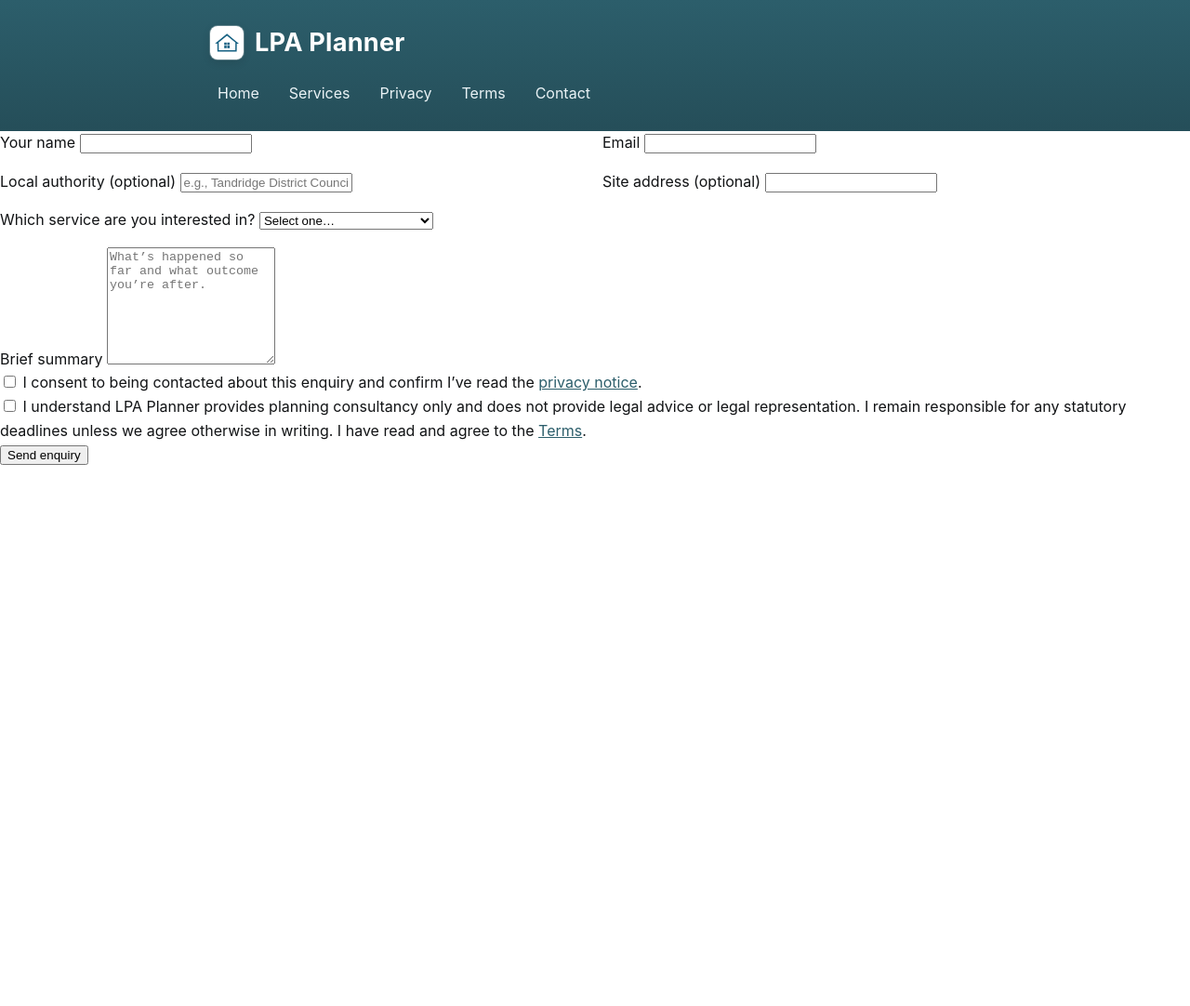
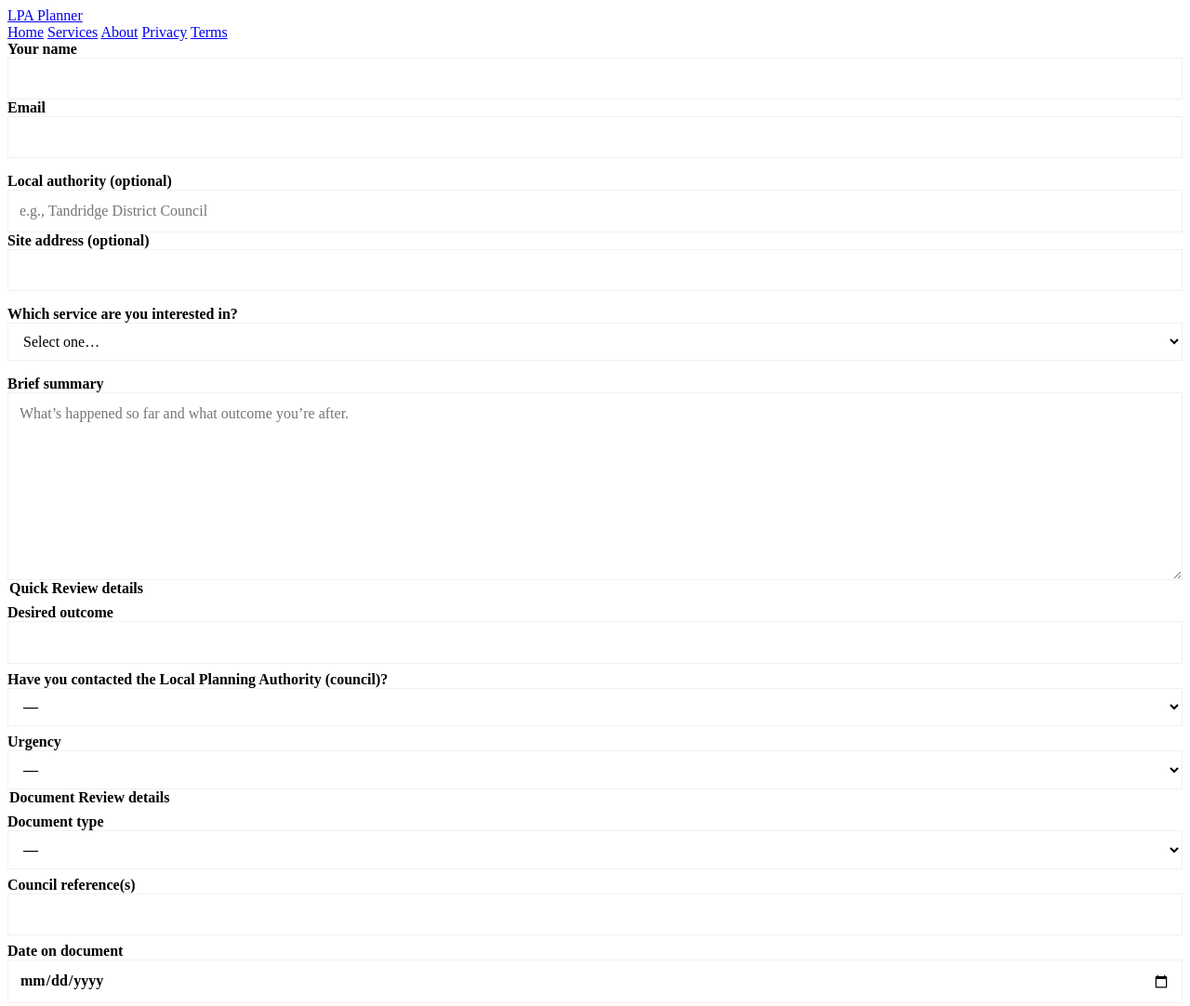
Before and after one commit to LPA-Planner/lpa-website, a plain HTML site: page enquiries.html in a window 1280 px wide. Shown: the top 1082 px of the page at 93% size. Before the commit the page ends 800 px from the top, so only its background shows below. Drawn offline with Linux system fonts and the light colour scheme.

Commit message:
Update enquiries.html

```diff
--- a/enquiries.html
+++ b/enquiries.html
@@ -1,32 +1,57 @@
-<!DOCTYPE html>
+<!doctype html>
 <html lang="en">
 <head>
-  <link rel="stylesheet" href="/assets/css/style.css" />
-  <meta charset="UTF-8" />
+  <meta charset="utf-8" />
   <meta name="viewport" content="width=device-width, initial-scale=1" />
-  <title>LPA Planner – Planning Enforcement Specialist</title>
+  <title>LPA Planner · New Enquiry</title>
 
-  <!-- Header -->
-  <header class="header">
+  <!-- This page uses ONLY the classes and tokens defined in your existing site stylesheet. -->
+  <style>
+    /* Minimal, form-only styling that plays nicely with your base theme */
+    form { width:100%; }
+    form label{ display:block; font-weight:600; margin-top: var(--space-1); }
+    form input,
+    form select,
+    form textarea{
+      display:block;
+      width:100%;
+      max-width:100%;
+      box-sizing:border-box;
+      padding:.65rem .75rem;
+      border:1px solid #eef1f3;
+      border-radius: var(--radius);
+      font:inherit;
+      line-height:1.4;
+      background:#fff;
+    }
+    form textarea{ resize: vertical; }
+    form button[type="submit"]{ margin-top: var(--space-2); }
+    /* Tiny helper so legends look like section titles within cards */
+    fieldset{ border:0; padding:0; margin: var(--space-2) 0 0 0; }
+    legend{ font-weight:700; margin-bottom:.5rem; }
+  </style>
+</head>
+<body>
+  <!-- Header copied to match the site's style.css classes -->
+  <header class="header" role="banner">
     <div class="container">
       <a class="brand" href="/">
-        <div class="brand-logo" aria-hidden="true">
-          <img src="/assets/img/logo-mark.svg" alt="LPA Planner" width="36" height="36" />
-        </div>
-        <div class="brand-title">LPA Planner</div>
+        <span class="brand-logo" aria-hidden="true"><!-- optional logo img here if you use one --></span>
+        <span class="brand-title">LPA Planner</span>
       </a>
       <nav class="nav" aria-label="Primary">
         <a href="/">Home</a>
         <a href="/services.html">Services</a>
+        <a href="/about.html">About</a>
         <a href="/privacy.html">Privacy</a>
         <a href="/terms.html">Terms</a>
-        <a href="/contact.html">Contact</a>
       </nav>
     </div>
   </header>
 
-  <main class="shell" role="main">
-
+  <main class="section" role="main">
+    <div class="container">
+      <div class="card">
         <form action="https://formspree.io/f/meolpkyv" method="POST" accept-charset="utf-8">
           <!-- meta -->
           <input type="hidden" name="_subject" value="New enquiry via lpaplanner.co.uk">
@@ -78,7 +103,7 @@
           </div>
 
           <!-- Conditional: Quick Review -->
-  <fieldset id="section-quick" style="display:none; margin-top:1rem;">
+          <fieldset id="section-quick">
             <legend>Quick Review details</legend>
             <label>Desired outcome <input name="quick_desired_outcome" type="text"></label>
             <label style="margin-top:.5rem;">Have you contacted the Local Planning Authority (council)?
@@ -99,7 +124,7 @@
           </fieldset>
 
           <!-- Conditional: Document Review -->
-  <fieldset id="section-document" style="display:none; margin-top:1rem;">
+          <fieldset id="section-document">
             <legend>Document Review details</legend>
             <label>Document type
               <select name="doc_type">
@@ -119,7 +144,7 @@
           </fieldset>
 
           <!-- Conditional: Appeal Submission -->
-  <fieldset id="section-appeal" style="display:none; margin-top:1rem;">
+          <fieldset id="section-appeal">
             <legend>Appeal Submission details</legend>
             <label>Appeal type
               <select name="appeal_type">
@@ -142,18 +167,21 @@
             <label style="margin-top:.5rem;">Deadlines mentioned by the Local Planning Authority (council) <input name="appeal_deadlines" type="text"></label>
           </fieldset>
 
-  <div class="checkbox">
+          <div class="list" style="margin-top:1rem;">
+            <label class="checkbox">
               <input type="checkbox" name="consent" required>
-    <label>I consent to being contacted about this enquiry and confirm I’ve read the <a href="/privacy.html">privacy notice</a>.</label>
+              I consent to being contacted about this enquiry and confirm I’ve read the <a href="/privacy.html">privacy notice</a>.
+            </label>
+            <label class="checkbox">
+              <input type="checkbox" name="legal_disclaimer" required>
+              I understand LPA Planner provides planning consultancy only and does not provide legal advice or legal representation. I remain responsible for any statutory deadlines unless we agree otherwise in writing. I have read and agree to the <a href="/terms.html">Terms</a>.
+            </label>
           </div>
 
-  <div class="checkbox">
-    <input type="checkbox" name="legal_disclaimer" required>
-    <label>I understand LPA Planner provides planning consultancy only and does not provide legal advice or legal representation. I remain responsible for any statutory deadlines unless we agree otherwise in writing. I have read and agree to the <a href="/terms.html">Terms</a>.</label>
+          <button type="submit" class="button">Send enquiry</button>
+        </form>
       </div>
-
-  <button type="submit">Send enquiry</button>
-</form>
+    </div>
   </main>
 
   <script>
@@ -172,6 +200,7 @@
         hidden.value = val || '';
       }
 
+      // preselect from ?service=quick|document|appeal|unsure
       const params = new URLSearchParams(location.search);
       const pre = params.get('service');
       if (pre && ['quick','document','appeal','unsure'].includes(pre)) {
@@ -182,6 +211,5 @@
       select.addEventListener('change', e => showSection(e.target.value));
     })();
   </script>
-
 </body>
 </html>
```
Lines whose indentation alone changed are shown as unchanged.
